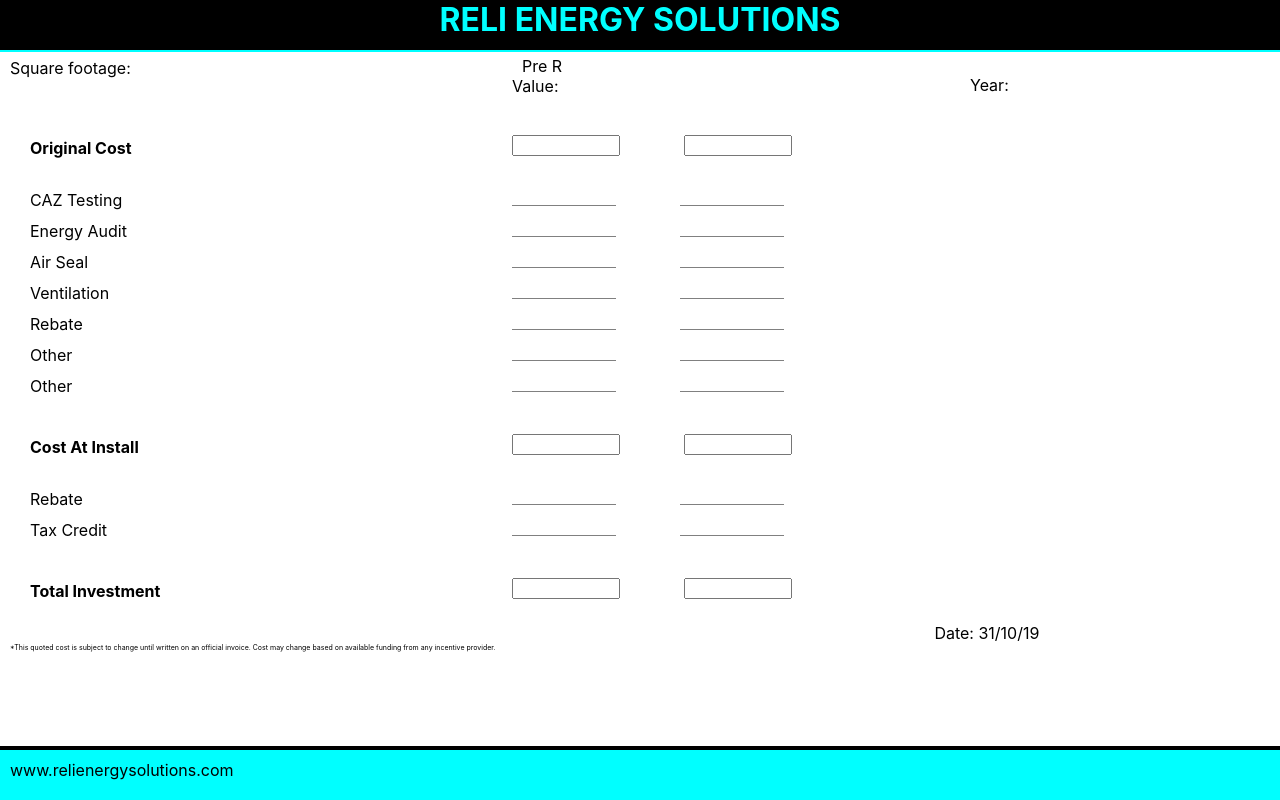
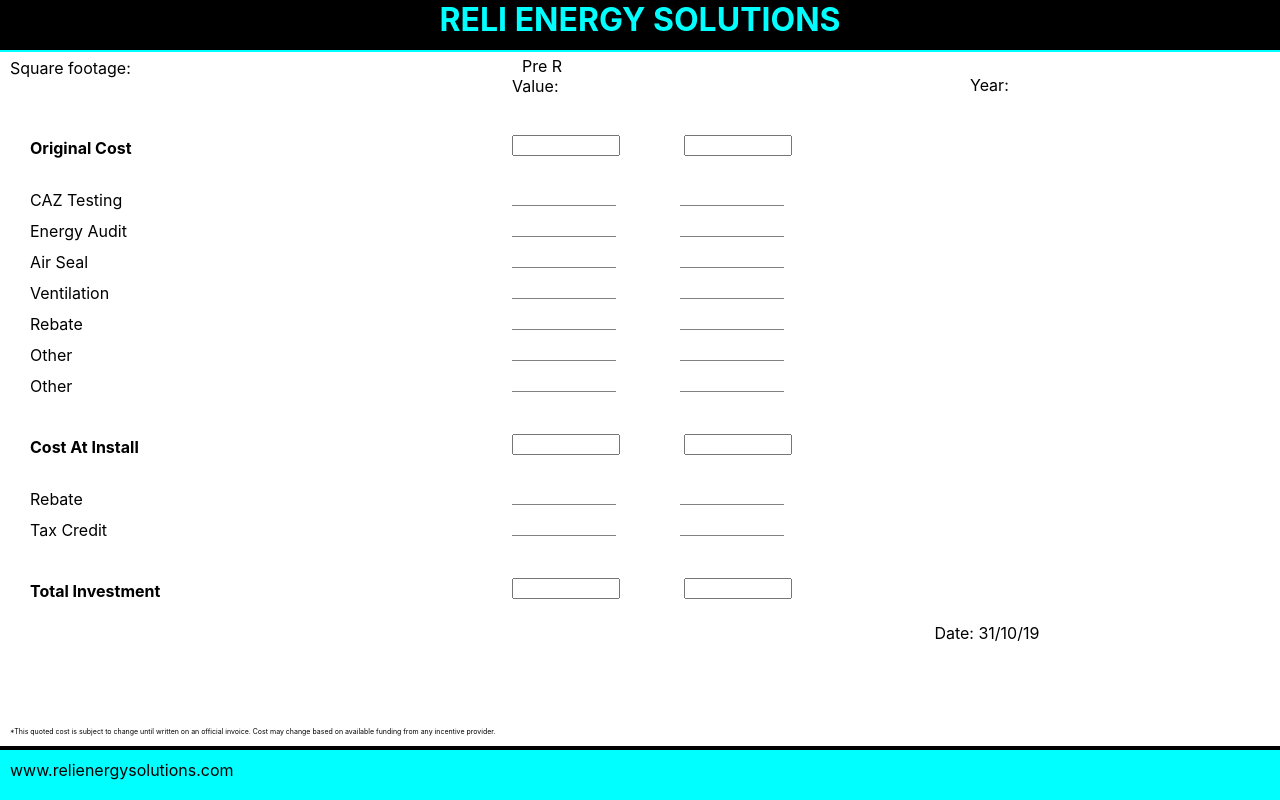
Before and after one commit to Parker-Archibald/ReliE, a React (Create React App) app: page / in a window 1280 px wide. Built offline with nearby package versions, Linux system fonts and the light colour scheme.

Commit message:
testing bottom placement

```diff
--- a/src/Styles/Calculator.css
+++ b/src/Styles/Calculator.css
@@ -121,10 +121,13 @@
 #date  {
     position: relative;
     left: 73%;
+    bottom: 0%;
     width: 120px;
 }
 
 #smallText {
+    position: fixed;
+    bottom: 8%;
     text-indent: 10px;
     font-size: 7px;
 }
```
